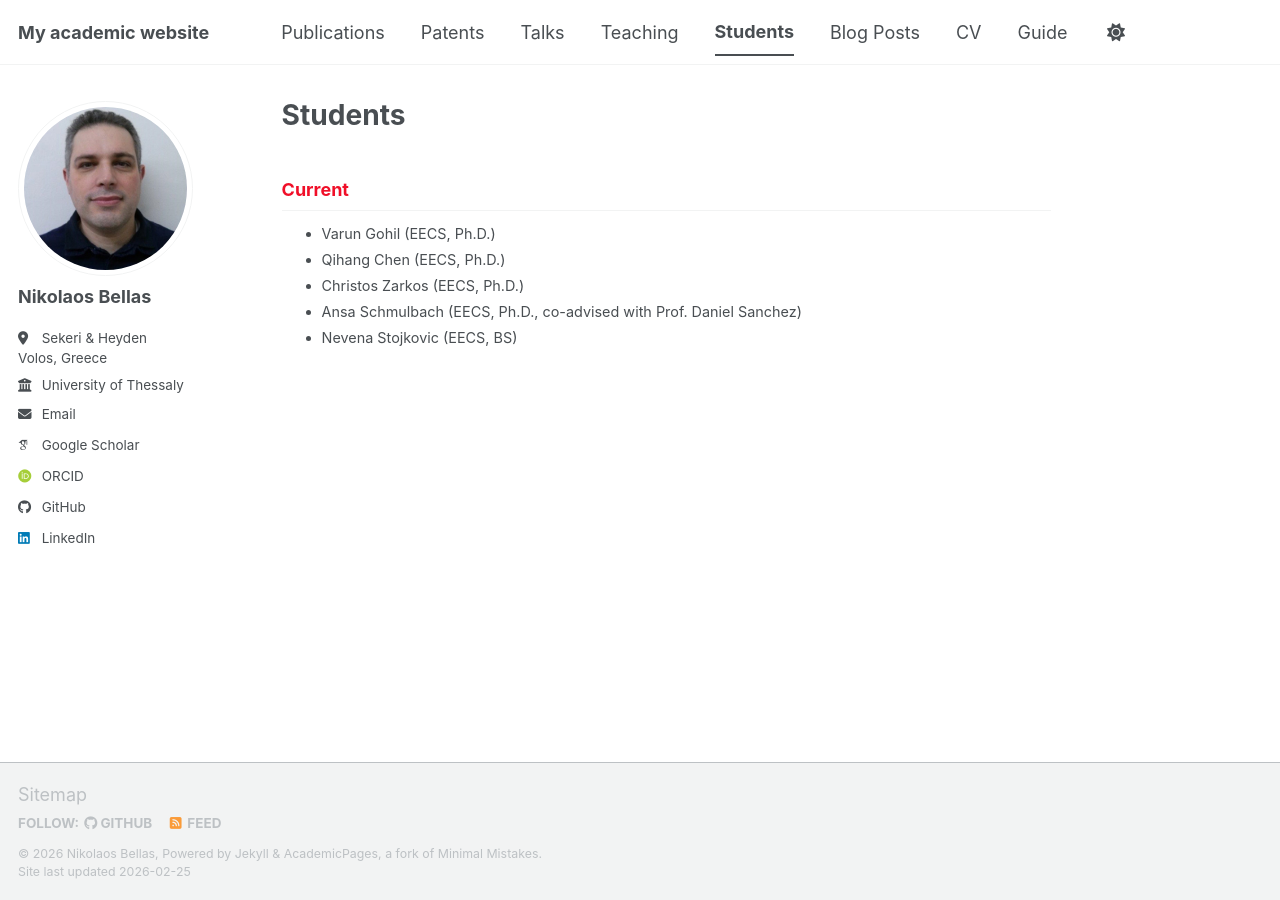
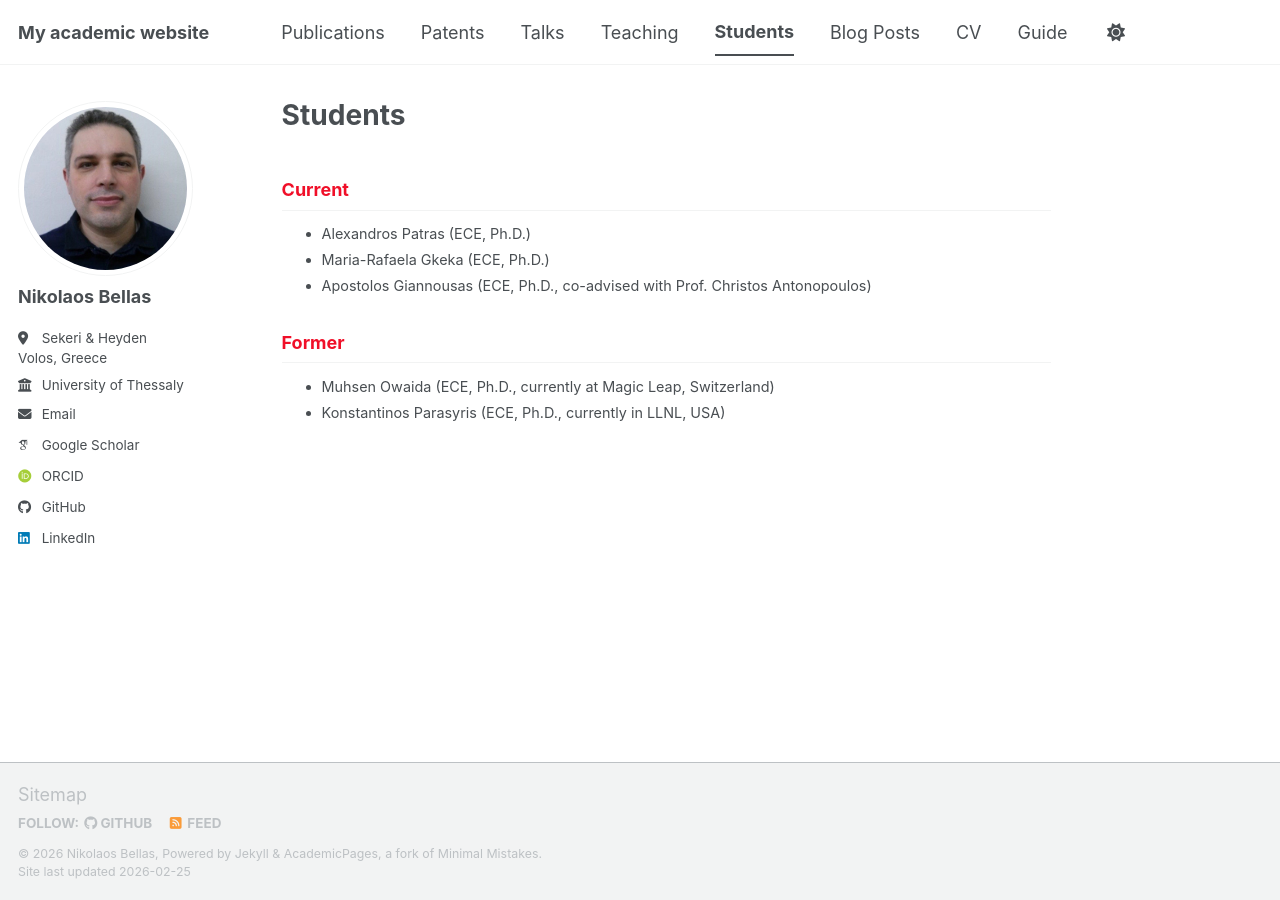
Before and after one commit to nbellas/nbellas.github.io, a Jekyll site: the page built from _pages/students.md, in a window 1280 px wide. Built offline with Jekyll 4.4.1, drawn with Linux system fonts in a browser that asks for light colours; some web fonts are replaced; a script bundle is joined from its source files by our own code; library files that are not in the unit come from our copies.

Commit message:
Update students.md

```diff
--- a/_pages/students.md
+++ b/_pages/students.md
@@ -13,10 +13,13 @@ classes:
 <h2 style="color: #f00f28;">Current</h2>
 
 
-* Varun Gohil (EECS, Ph.D.)
-* Qihang Chen (EECS, Ph.D.)
-* Christos Zarkos (EECS, Ph.D.)
-* Ansa Schmulbach (EECS, Ph.D., co-advised with Prof. Daniel Sanchez)
-* Nevena Stojkovic (EECS, BS)
+* Alexandros Patras (ECE, Ph.D.)
+* Maria-Rafaela Gkeka (ECE, Ph.D.)
+* Apostolos Giannousas (ECE, Ph.D., co-advised with Prof. Christos Antonopoulos)
+
+<h2 style="color: #f00f28;">Former</h2>
+
+* Muhsen Owaida (ECE, Ph.D., currently at Magic Leap, Switzerland)
+* Konstantinos Parasyris (ECE, Ph.D., currently in LLNL, USA)
 
 </div>
```
